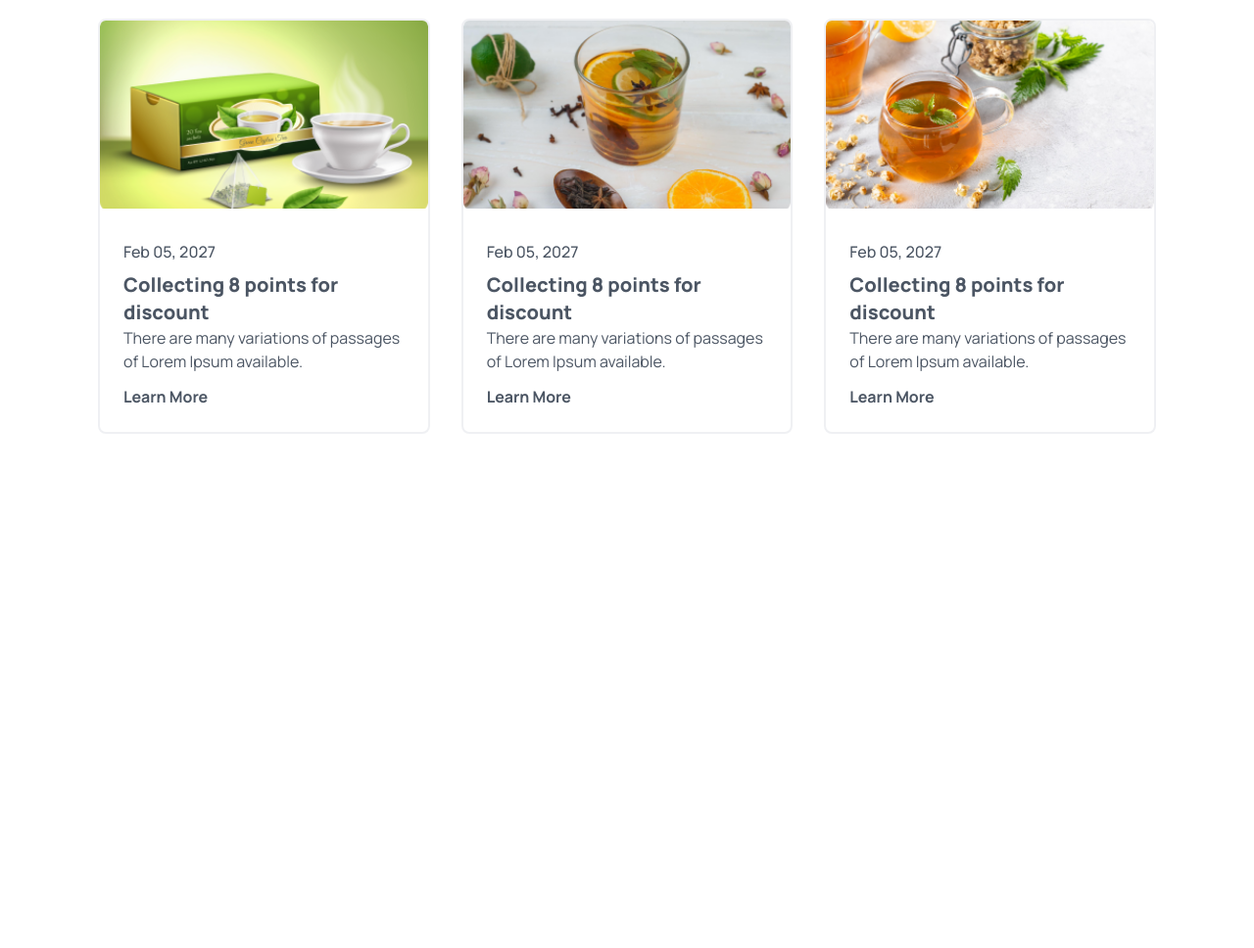
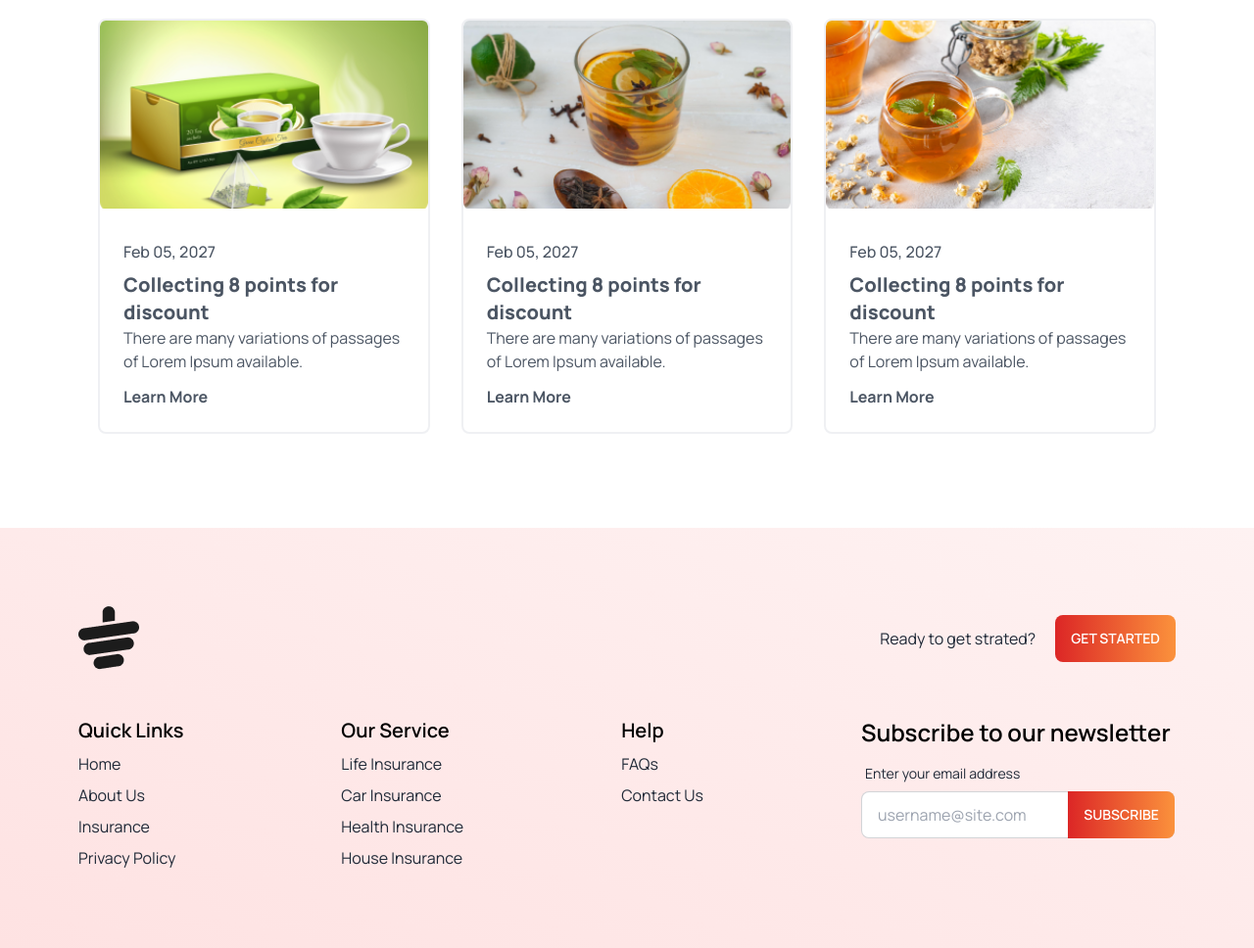
Before and after one commit to altashik/tea-house, a plain HTML site: page index.html in a window 1280 px wide. Shown: the part 2758-3726 px from the top of the page at 98% size. Before the commit the page ends 3297 px from the top, so only its background shows below. Drawn offline with nearby package versions, Linux system fonts and the light colour scheme.

Commit message:
got commit -m"added footer"

```diff
--- a/index.html
+++ b/index.html
@@ -239,7 +239,7 @@
       </section>
       <!-- News and Event Section -->
       <div
-        class="container flex flex-col justify-center items-center text-center mt-32 px-40">
+        class="container flex flex-col justify-center items-center text-center mt-32 lg:px-40">
         <h1 class="text-5xl font-extrabold mb-5">News & Events</h1>
         <p class="text-base font-medium">
           There are many variations of passages of Lorem Ipsum available, but
@@ -248,7 +248,6 @@
         </p>
       </div>
       <!-- Events -->
-
       <section class="text-gray-600 body-font">
         <div class="container px-5 py-24 mx-auto">
           <div class="flex flex-wrap -m-4">
@@ -260,17 +259,16 @@
                   src="./images/news-1.png"
                   alt="blog" />
                 <div class="p-6">
-                  <h2
-                    class="text-base font-medium pt-2">
-                    Feb 05, 2027
-                  </h2>
+                  <h2 class="text-base font-medium pt-2">Feb 05, 2027</h2>
                   <p class="text-xl font-extrabold pt-2">
                     Collecting 8 points for discount
                   </p>
-                  <p>There are many variations of passages of Lorem Ipsum available.</p>
+                  <p>
+                    There are many variations of passages of Lorem Ipsum
+                    available.
+                  </p>
                   <div class="pt-3">
-                    <a
-                      class="text-base font-bold"
+                    <a class="link link-hover text-base font-bold"
                       >Learn More
                     </a>
                   </div>
@@ -286,17 +284,16 @@
                   src="./images/news-2.png"
                   alt="blog" />
                 <div class="p-6">
-                  <h2
-                    class="text-base font-medium pt-2">
-                    Feb 05, 2027
-                  </h2>
+                  <h2 class="text-base font-medium pt-2">Feb 05, 2027</h2>
                   <p class="text-xl font-extrabold pt-2">
                     Collecting 8 points for discount
                   </p>
-                  <p>There are many variations of passages of Lorem Ipsum available.</p>
+                  <p>
+                    There are many variations of passages of Lorem Ipsum
+                    available.
+                  </p>
                   <div class="pt-3">
-                    <a
-                      class="text-base font-bold"
+                    <a class="link link-hover text-base font-bold"
                       >Learn More
                     </a>
                   </div>
@@ -312,17 +309,16 @@
                   src="./images/news-3.png"
                   alt="blog" />
                 <div class="p-6">
-                  <h2
-                    class="text-base font-medium pt-2">
-                    Feb 05, 2027
-                  </h2>
+                  <h2 class="text-base font-medium pt-2">Feb 05, 2027</h2>
                   <p class="text-xl font-extrabold pt-2">
                     Collecting 8 points for discount
                   </p>
-                  <p>There are many variations of passages of Lorem Ipsum available.</p>
+                  <p>
+                    There are many variations of passages of Lorem Ipsum
+                    available.
+                  </p>
                   <div class="pt-3">
-                    <a
-                      class="text-base font-bold"
+                    <a class="link link-hover text-base font-bold"
                       >Learn More
                     </a>
                   </div>
@@ -333,6 +329,65 @@
         </div>
       </section>
     </main>
-    <footer></footer>
+    <!-- Footer -->
+    <footer
+      class="container mx-auto p-12 lg:p-20 bg-gradient-to-bl from-red-50 to-red-100">
+      <!-- Footer logo -->
+      <div class="flex flex-col lg:flex-row justify-between items-center gap-5 ">
+        <img class="" src="/images/cup.png" alt="" />
+        <div class="flex flex-col lg:flex-row justify-center items-center gap-5">
+          <span>Ready to get strated?</span>
+          <button
+            class="btn btn-primary bg-gradient-to-l from-orange-400 to-red-600 text-white border-none">
+            Get Started
+          </button>
+        </div>
+      </div>
+      <!-- Footer Details -->
+      <div class="footer text-base-content lg:gap-40 pt-12">
+        <div>
+          <span class="text-xl font-semibold text-black">Quick Links</span>
+          <a class="link link-hover text-base font-normal">Home</a>
+          <a class="link link-hover text-base font-normal">About Us</a>
+          <a class="link link-hover text-base font-normal">Insurance</a>
+          <a class="link link-hover text-base font-normal">Privacy Policy</a>
+        </div>
+        <div>
+          <span class="text-xl font-semibold text-black">Our Service</span>
+          <a class="link link-hover text-base font-normal">Life Insurance</a>
+          <a class="link link-hover text-base font-normal">Car Insurance</a>
+          <a class="link link-hover text-base font-normal">Health Insurance</a>
+          <a class="link link-hover text-base font-normal">House Insurance</a>
+        </div>
+        <div>
+          <span class="text-xl font-semibold text-black">Help</span>
+          <a class="link link-hover text-base font-normal">FAQs</a>
+          <a class="link link-hover text-base font-normal">Contact Us</a>
+        </div>
+        <div>
+          <span class="text-2xl font-semibold text-black"
+            >Subscribe to our newsletter</span
+          >
+          <div class="form-control w-80">
+            <label class="label">
+              <span class="label-text">Enter your email address</span>
+            </label>
+            <div class="relative">
+              <input
+                type="text"
+                placeholder="username@site.com"
+                class="input input-bordered w-full" />
+              <button
+                class="btn btn-primary absolute top-0 right-0
+                rounded-l-none
+                bg-gradient-to-l from-orange-400 to-red-600
+                 text-white border-none">
+                Subscribe
+              </button>
+            </div>
+          </div>
+        </div>
+      </div>
+    </footer>
   </body>
 </html>
```
